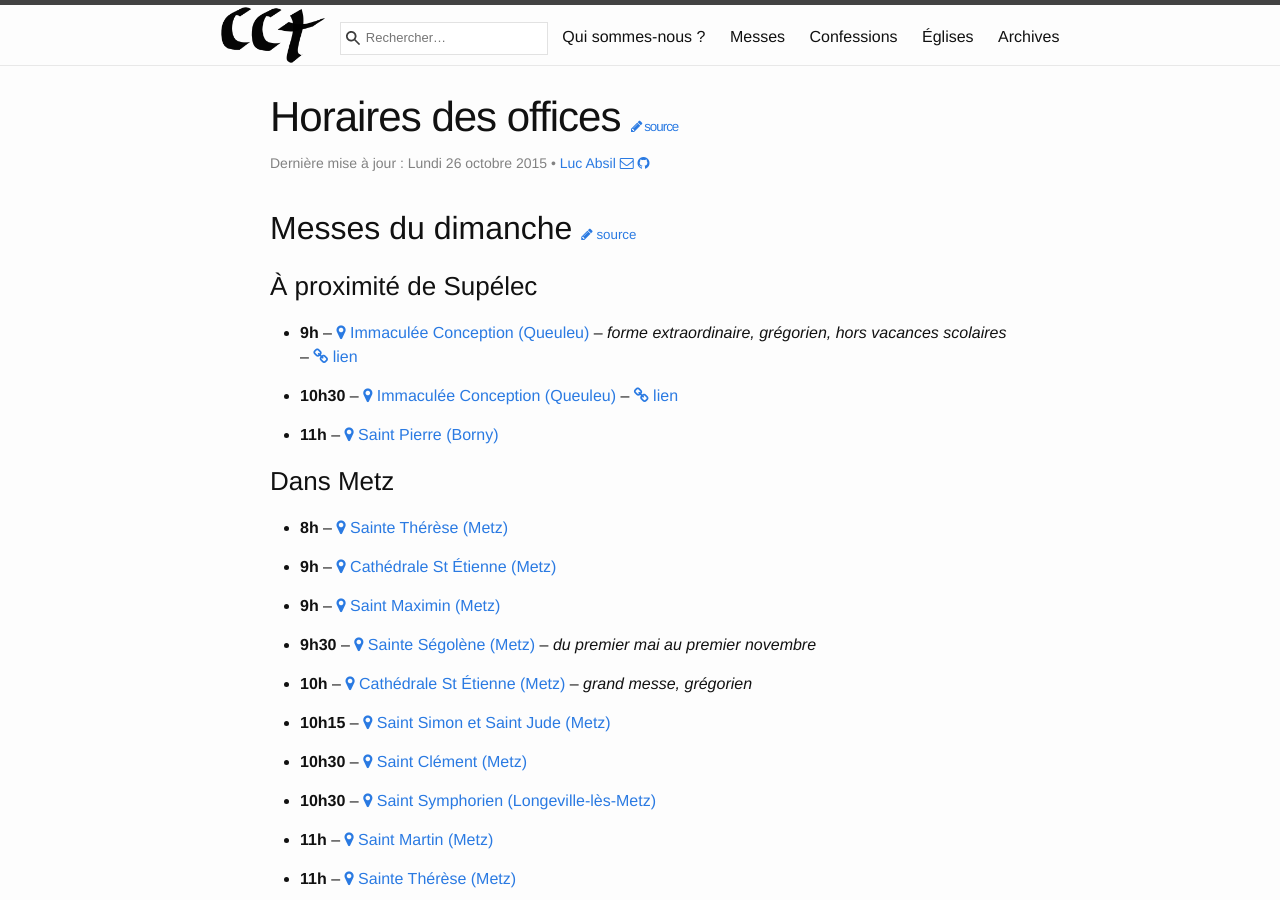
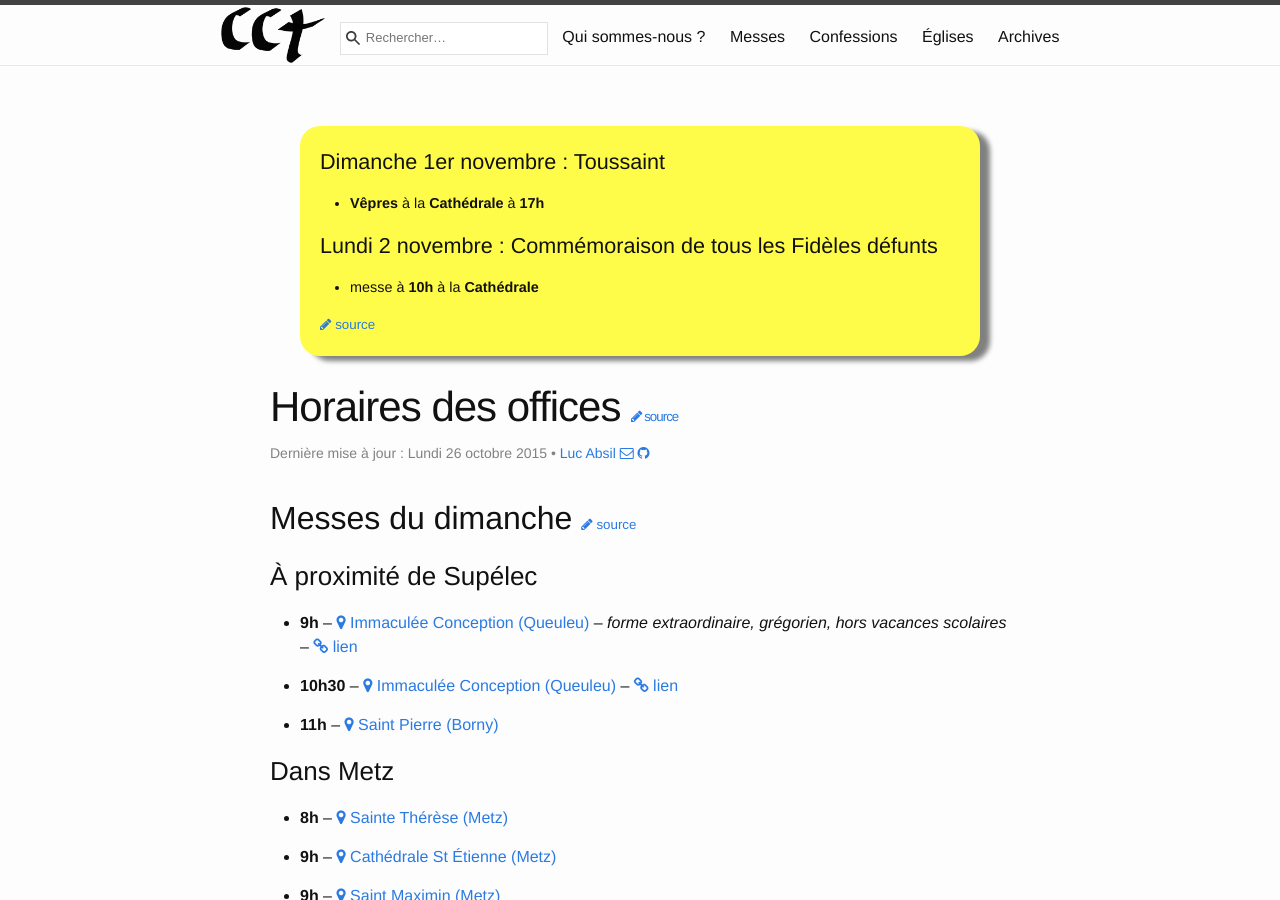
Before and after one commit to cccroix/cccroix.github.io, a Jekyll site: the page built from offices.md, in a window 1280 px wide and 900 px high. Built offline with Jekyll 4.4.1, drawn with Linux system fonts in a browser that asks for light colours; nearby versions of some CDN libraries.

Commit message:
adds the blocnote to "messes" and "confessions"

```diff
--- /dev/null
+++ b/_includes/blocnote.html
@@ -0,0 +1,12 @@
+{% assign note = site.pages | where: "role", "blocnote" | first %}
+{% if note %}
+    {% assign n = note.content | number_of_words %}
+    {% if n != 0 %}
+        <div class="blocnote wow bounceInRight">
+        {{ note.content }}
+        <a href="https://github.com/{{ site.github_username }}/{{ site.github_repo }}/blob/master/blocnote.md">
+            <span class="source"><i class="fa fa-pencil"></i> source</span>
+        </a>
+        </div>
+    {% endif %}
+{% endif %}
--- a/_layouts/page.html
+++ b/_layouts/page.html
@@ -1,6 +1,9 @@
 ---
 layout: default
 ---
+{% if page.blocnote == true %}
+    {% include blocnote.html %}
+{% endif %}
 
 <div itemscope itemtype="http://schema.org/Article" class="post">
 
--- a/blocnote.md
+++ b/blocnote.md
@@ -5,10 +5,10 @@ published: true
 # sera affiché avant l’index des articles
 ---
 
-## Vêpres de la Toussaint :
+## Dimanche 1er novembre : Toussaint
 
-- à la **Cathédrale** à **17h**
+- **Vêpres** à la **Cathédrale** à **17h**
 
-## Commémoraison de tous les Fidèles défunts :
+## Lundi 2 novembre : Commémoraison de tous les Fidèles défunts
 
 - messe à **10h** à la **Cathédrale**
```
Also changed, not shown: confessions.md (+1 -0 lines), index.html (+1 -12 lines), offices.md (+2 -0 lines).
